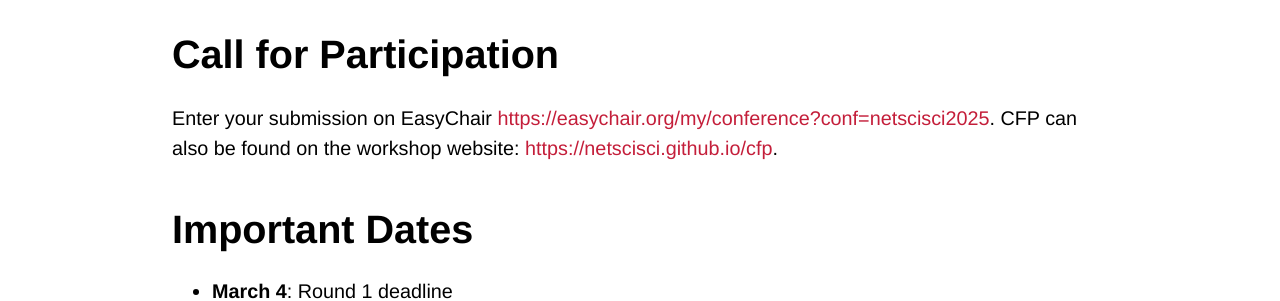
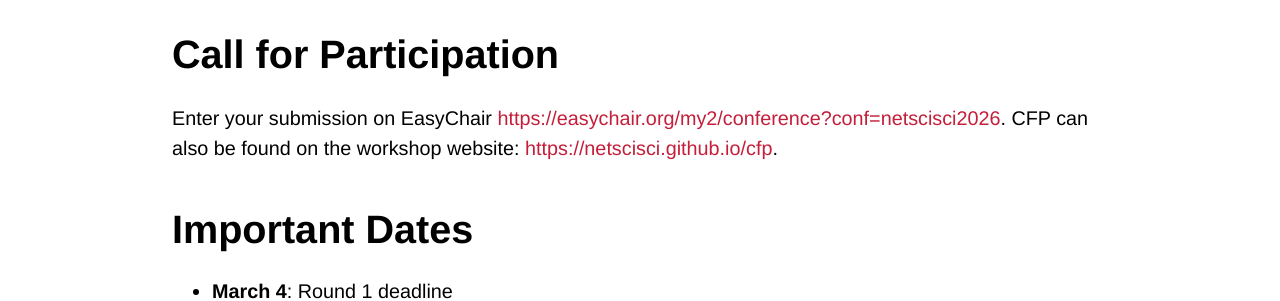
Before and after one commit to netscisci/netscisci.github.io, a Jekyll site: the page built from index.md, in a window 1280 px wide. Shown: the part 997-1298 px from the top of the page. Built offline with Jekyll 4.4.1, drawn with Linux system fonts in a browser that asks for light colours; some web fonts are replaced; part of the change alters nothing that is shown.

Commit message:
Update index.md

```diff
--- a/index.md
+++ b/index.md
@@ -10,7 +10,7 @@ Networks are particularly useful data representations for Science of Science., w
 As organizers of NetSciSci, we are committed to community building and fostering a new generation of Science of Science researchers. We hope to provide a platform for junior researchers, including graduate students, postdoctoral researchers, and pre-tenure professors, to disseminate their work. One paper, led by a graduate student, will be recognized with a Best Student Paper Award. We also organize a networking lunch/dinner to help participants connect.
 
 # Call for Participation
-Enter your submission on EasyChair [https://easychair.org/my/conference?conf=netscisci2025](https://easychair.org/my2/conference?conf=netscisci2026). CFP can also be found on the workshop website: [https://netscisci.github.io/cfp](https://netscisci.github.io/cfp).
+Enter your submission on EasyChair [https://easychair.org/my2/conference?conf=netscisci2026](https://easychair.org/my2/conference?conf=netscisci2026). CFP can also be found on the workshop website: [https://netscisci.github.io/cfp](https://netscisci.github.io/cfp).
 
 # Important Dates
 - **March 4**: Round 1 deadline
```
